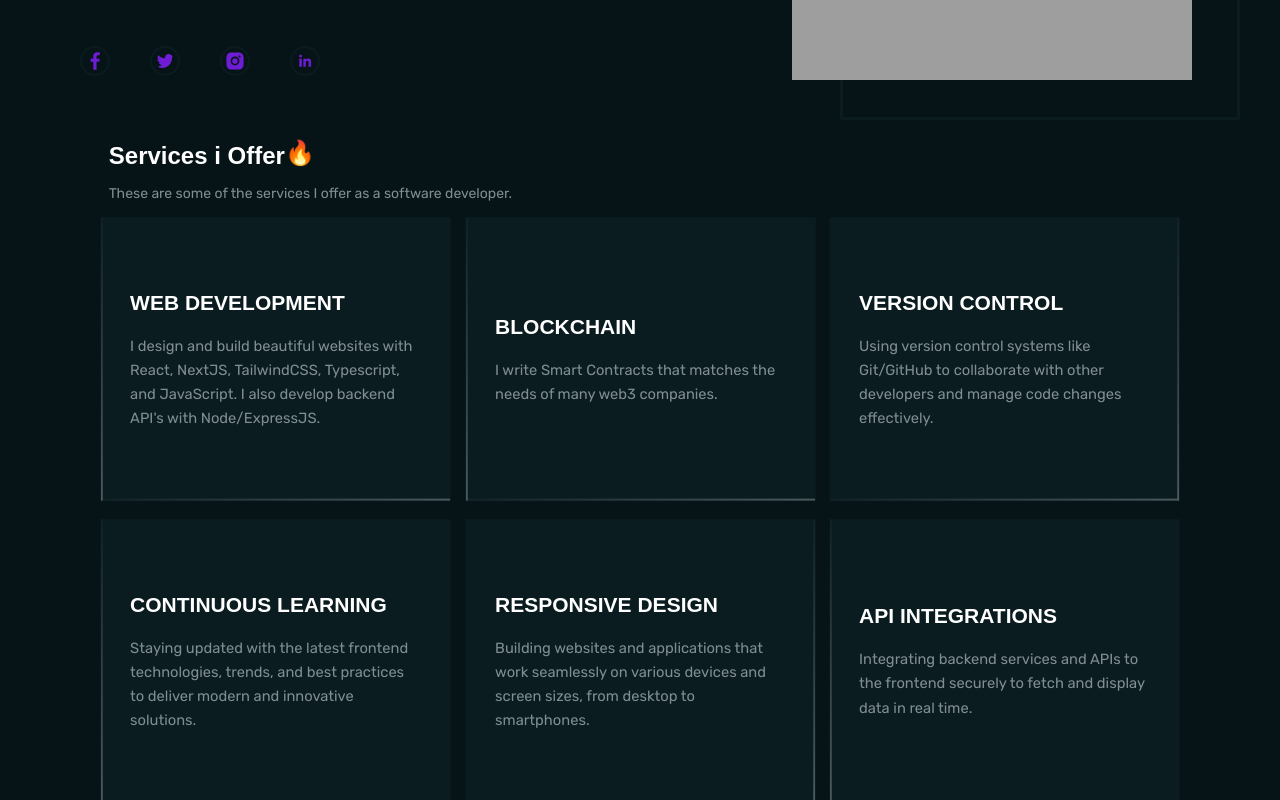
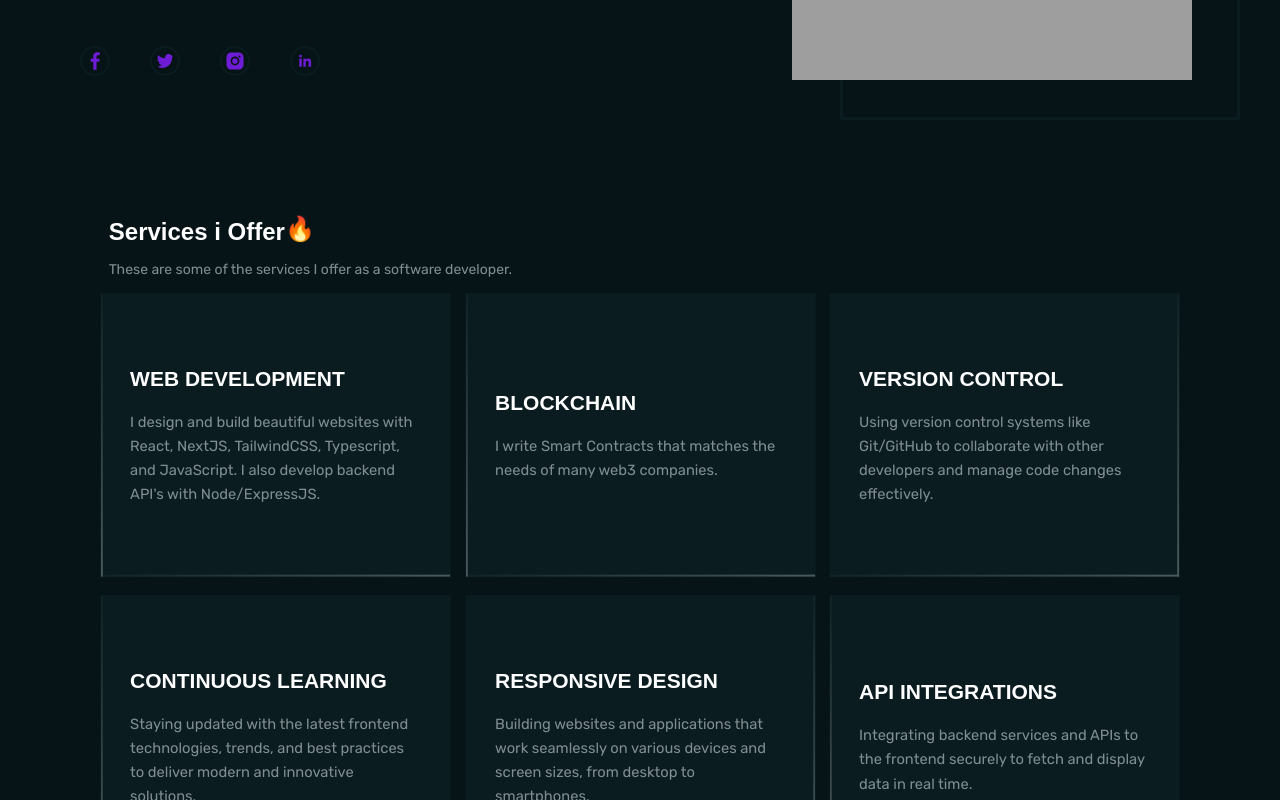
Before and after one commit to heyrapto/portfolio-, a React (Vite) app: page / in a window 1280 px wide. Shown: the part 440-1240 px from the top of the page. Built offline with nearby package versions, Linux system fonts and the light colour scheme; grey boxes are pictures that could not be loaded; a web font is replaced by a local one.

Commit message:
Update Services.tsx

```diff
--- a/src/pages/Services.tsx
+++ b/src/pages/Services.tsx
@@ -43,7 +43,7 @@ const Services = () => {
 
     return (
       <section>
-        <div className="flex justify-center py-5">
+        <div className="flex justify-center py-24">
           <div className="my_fixed_width">
             <h2 className="text-2xl font-bold font-clash">
               Services i Offer
```
